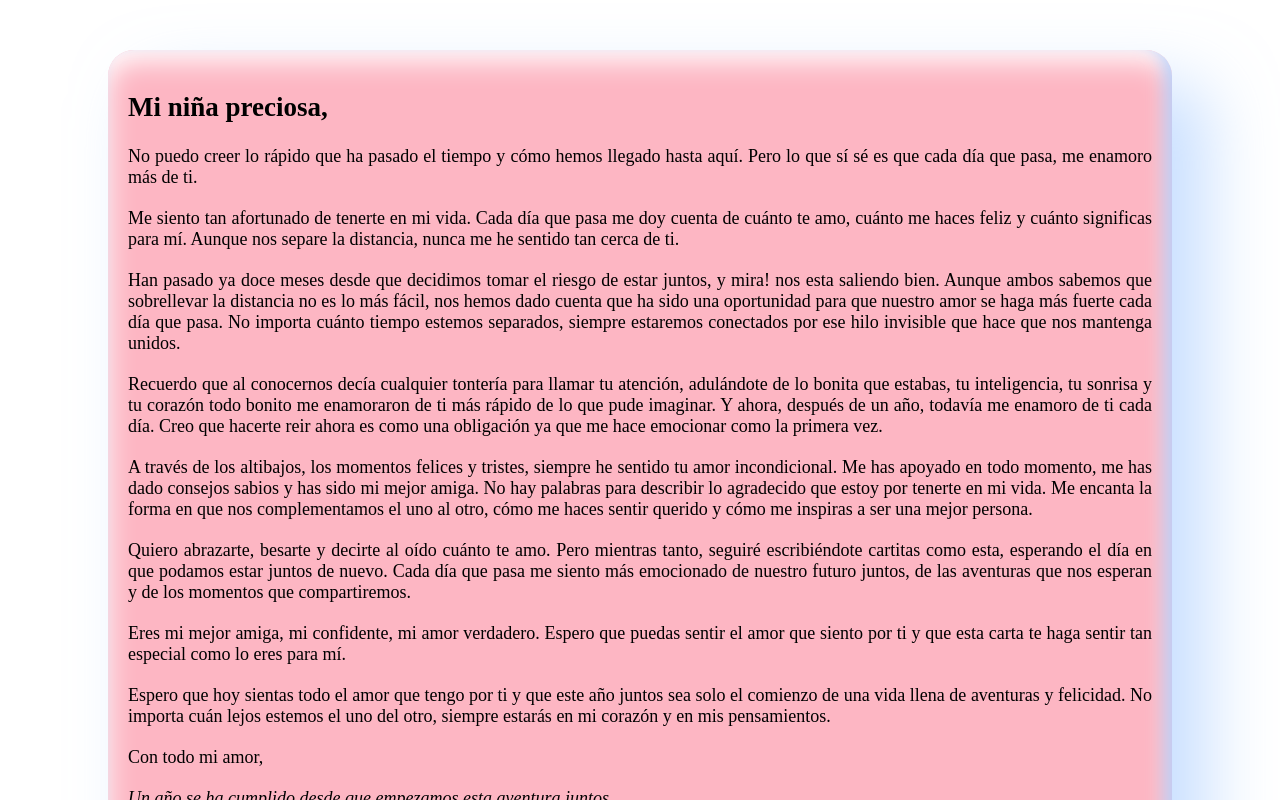
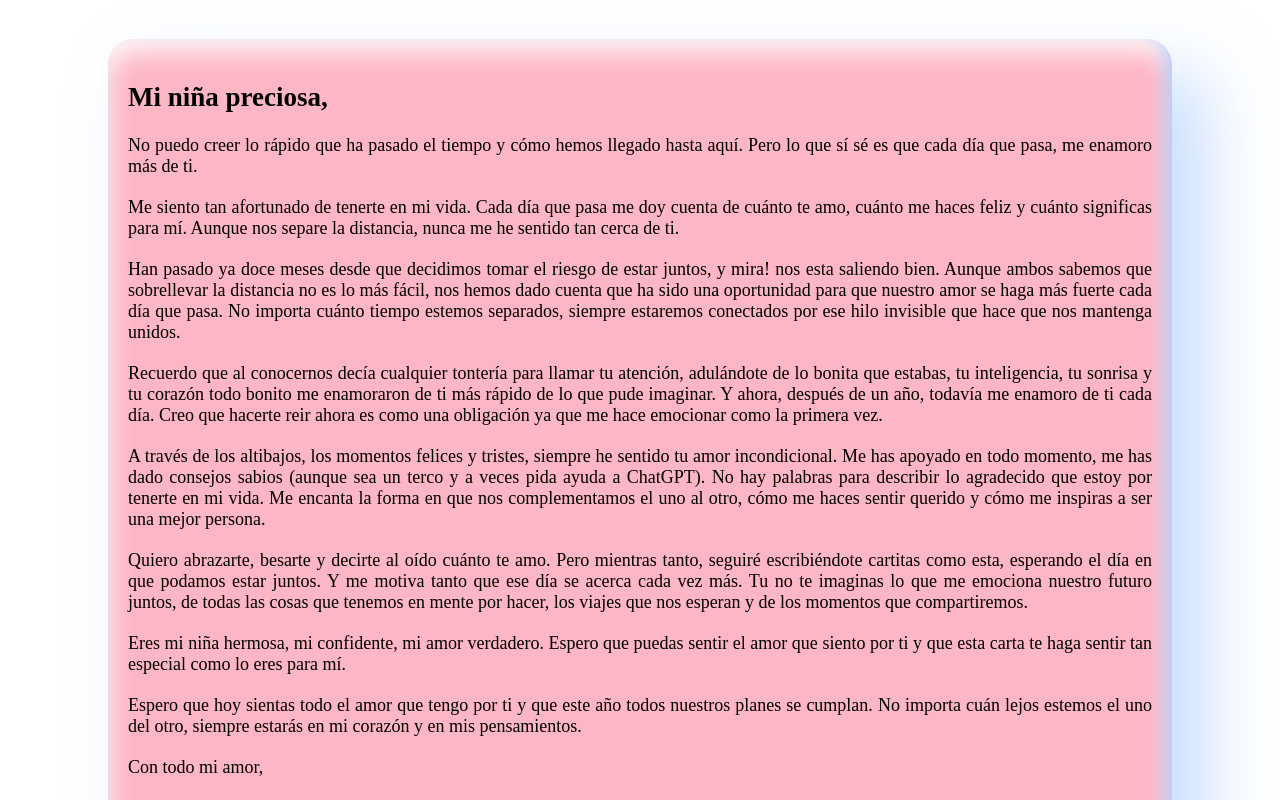
Before and after one commit to fabian1311/birthday, a React (Vite) app: page /aniversary in a window 1280 px wide. Both pictures are taken after a click on the element "Presioname!". Shown: the top 800 px of the page. Built offline with nearby package versions, Linux system fonts and the light colour scheme.

Commit message:
Gift Final

```diff
--- a/src/components/Gift.jsx
+++ b/src/components/Gift.jsx
@@ -30,12 +30,12 @@ function Gift() {
                 <p>Me siento tan afortunado de tenerte en mi vida. Cada día que pasa me doy cuenta de cuánto te amo, cuánto me haces feliz y cuánto significas para mí. Aunque nos separe la distancia, nunca me he sentido tan cerca de ti.</p>
                 <p>Han pasado ya doce meses desde que decidimos tomar el riesgo de estar juntos, y mira! nos esta saliendo bien. Aunque ambos sabemos que sobrellevar la distancia no es lo más fácil, nos hemos dado cuenta que ha sido una oportunidad para que nuestro amor se haga más fuerte cada día que pasa. No importa cuánto tiempo estemos separados, siempre estaremos conectados por ese hilo invisible que hace que nos mantenga unidos.</p>
                 <p>Recuerdo que al conocernos decía cualquier tontería para llamar tu atención, adulándote de lo bonita que estabas, tu inteligencia, tu sonrisa y tu corazón todo bonito me enamoraron de ti más rápido de lo que pude imaginar. Y ahora, después de un año, todavía me enamoro de ti cada día. Creo que hacerte reir ahora es como una obligación ya que me hace emocionar como la primera vez.</p>
-                <p>A través de los altibajos, los momentos felices y tristes, siempre he sentido tu amor incondicional. Me has apoyado en todo momento, me has dado consejos sabios y has sido mi mejor amiga. No hay palabras para describir lo agradecido que estoy por tenerte en mi vida. Me encanta la forma en que nos complementamos el uno al otro, cómo me haces sentir querido y cómo me inspiras a ser una mejor persona.</p>
-                <p> Quiero abrazarte, besarte y decirte al oído cuánto te amo. Pero mientras tanto, seguiré escribiéndote cartitas como esta, esperando el día en que podamos estar juntos de nuevo. Cada día que pasa me siento más emocionado de nuestro futuro juntos, de las aventuras que nos esperan y de los momentos que compartiremos.</p>
-                <p>Eres mi mejor amiga, mi confidente, mi amor verdadero. Espero que puedas sentir el amor que siento por ti y que esta carta te haga sentir tan especial como lo eres para mí.</p>
-                <p>Espero que hoy sientas todo el amor que tengo por ti y que este año juntos sea solo el comienzo de una vida llena de aventuras y felicidad. No importa cuán lejos estemos el uno del otro, siempre estarás en mi corazón y en mis pensamientos.</p>
+                <p>A través de los altibajos, los momentos felices y tristes, siempre he sentido tu amor incondicional. Me has apoyado en todo momento, me has dado consejos sabios (aunque sea un terco y a veces pida ayuda a ChatGPT). No hay palabras para describir lo agradecido que estoy por tenerte en mi vida. Me encanta la forma en que nos complementamos el uno al otro, cómo me haces sentir querido y cómo me inspiras a ser una mejor persona.</p>
+                <p> Quiero abrazarte, besarte y decirte al oído cuánto te amo. Pero mientras tanto, seguiré escribiéndote cartitas como esta, esperando el día en que podamos estar juntos. Y me motiva tanto que ese día se acerca cada vez más. Tu no te imaginas lo que me emociona nuestro futuro juntos, de todas las cosas que tenemos en mente por hacer, los viajes que nos esperan y de los momentos que compartiremos.</p>
+                <p>Eres mi niña hermosa, mi confidente, mi amor verdadero. Espero que puedas sentir el amor que siento por ti y que esta carta te haga sentir tan especial como lo eres para mí.</p>
+                <p>Espero que hoy sientas todo el amor que tengo por ti y que este año todos nuestros planes se cumplan. No importa cuán lejos estemos el uno del otro, siempre estarás en mi corazón y en mis pensamientos.</p>
                 <p>Con todo mi amor,</p>
-                <p><em>Un año se ha cumplido desde que empezamos esta aventura juntos.</em></p>
+                <p><em>Manifestemos una vida bonita llena de amorcito y felicidad </em></p>
                 <h2>Feliz primer aniversario, mi amor.</h2>
                 <p>Te amo más allá de las palabras.</p>
                 <p>Con todo mi corazón,</p>
```
